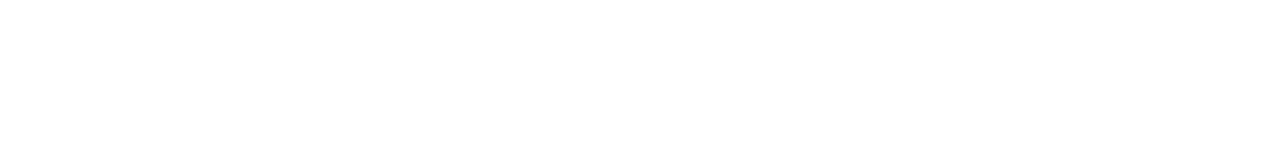
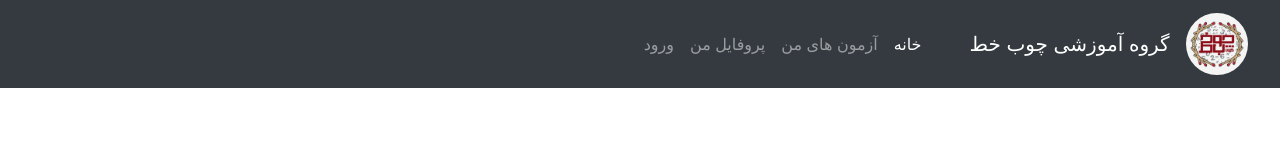
Before and after one commit to MahdiHGZ/ChoobKhat-ExamPlatform, a plain HTML site: page Front-End/index.htm in a window 1280 px wide. Drawn offline with nearby package versions, Linux system fonts and the light colour scheme.

Commit message:
add front:top-bar

```diff
--- a/Front-End/index.htm
+++ b/Front-End/index.htm
@@ -5,9 +5,38 @@
     <meta name="viewport" content="width=device-width, initial-scale=1.0"/>
     <meta http-equiv="X-UA-Compatible" content="ie=edge"/>
     <link rel="stylesheet" href="https://stackpath.bootstrapcdn.com/bootstrap/4.5.0/css/bootstrap.min.css" integrity="sha384-9aIt2nRpC12Uk9gS9baDl411NQApFmC26EwAOH8WgZl5MYYxFfc+NcPb1dKGj7Sk" crossorigin="anonymous">
+    <link rel="stylesheet" href="./style.css"/>
     <title>ChoobKhat</title>
 </head>
 <body>
+
+    <nav class="navbar navbar-expand-lg navbar-dark bg-dark rtl">
+
+        <img id="logo" src="./logo.jpg" class="navbar-brand logo rounded-circle">
+        <a class="navbar-brand" href="#">گروه آموزشی چوب خط</a>
+
+        <div class="collapse navbar-collapse" id="navbarSupportedContent">
+          <ul class="navbar-nav ml-auto">
+            <li class="nav-item active ml-auto mr-auto">
+                <a class="nav-link" href="#">خانه<span class="sr-only">(current)</span></a>
+              </li>
+            <li class="nav-item  ml-auto mr-auto">
+              <a class="nav-link" href="#">آزمون های من</a>
+            </li>
+            <li class="nav-item  ml-auto mr-auto">
+                <a class="nav-link" href="#">پروفایل من</a>
+              </li>
+            <li class="nav-item  ml-auto mr-auto">
+                <a class="nav-link" href="#">ورود</a>
+              </li>
+
+          </ul>
+        </div>
+        <button  class="navbar-toggler" type="button" data-toggle="collapse" data-target="#navbarSupportedContent" aria-controls="navbarSupportedContent" aria-expanded="false" aria-label="Toggle navigation">
+            <span class="navbar-toggler-icon"></span>
+          </button>
+    </nav>
+
 
 
     <!-- scripts: -->
--- /dev/null
+++ b/Front-End/style.css
@@ -0,0 +1,13 @@
+.theme-1{
+    background-color:rgb(39, 53, 58);
+}
+
+.rtl {
+    direction: rtl;
+}
+
+.logo {
+    position: relative;
+    opacity: 0.95;
+    max-width: 5%;
+}
```
Also changed, not shown: Front-End/logo.jpg (added).
